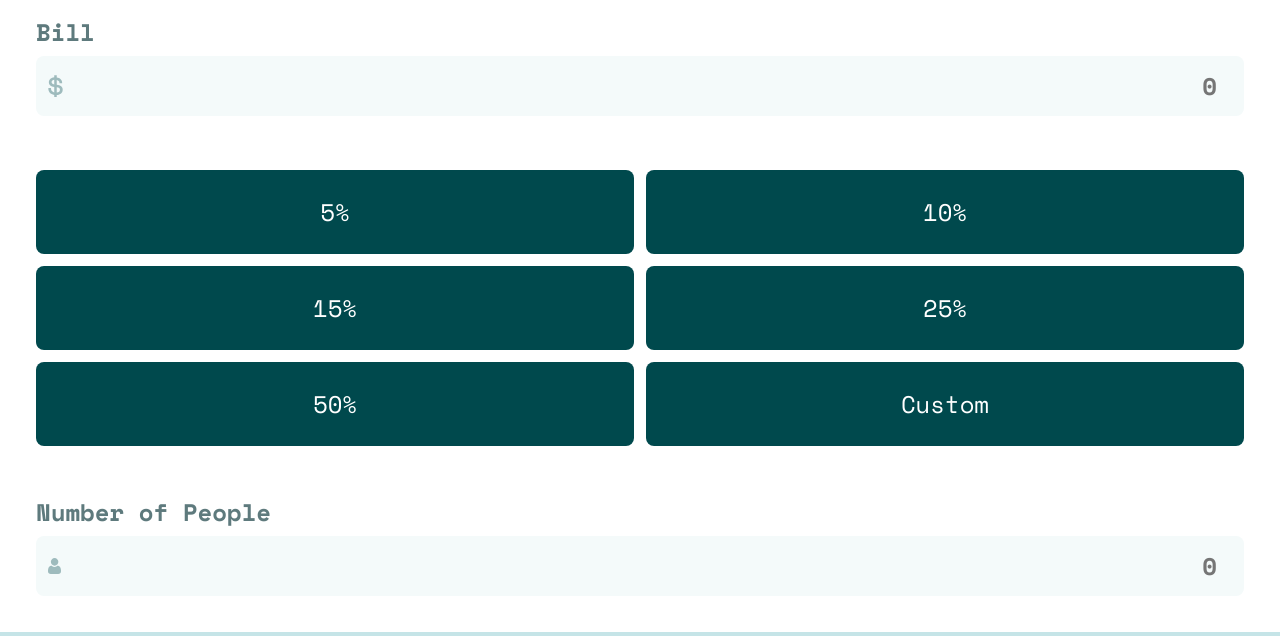
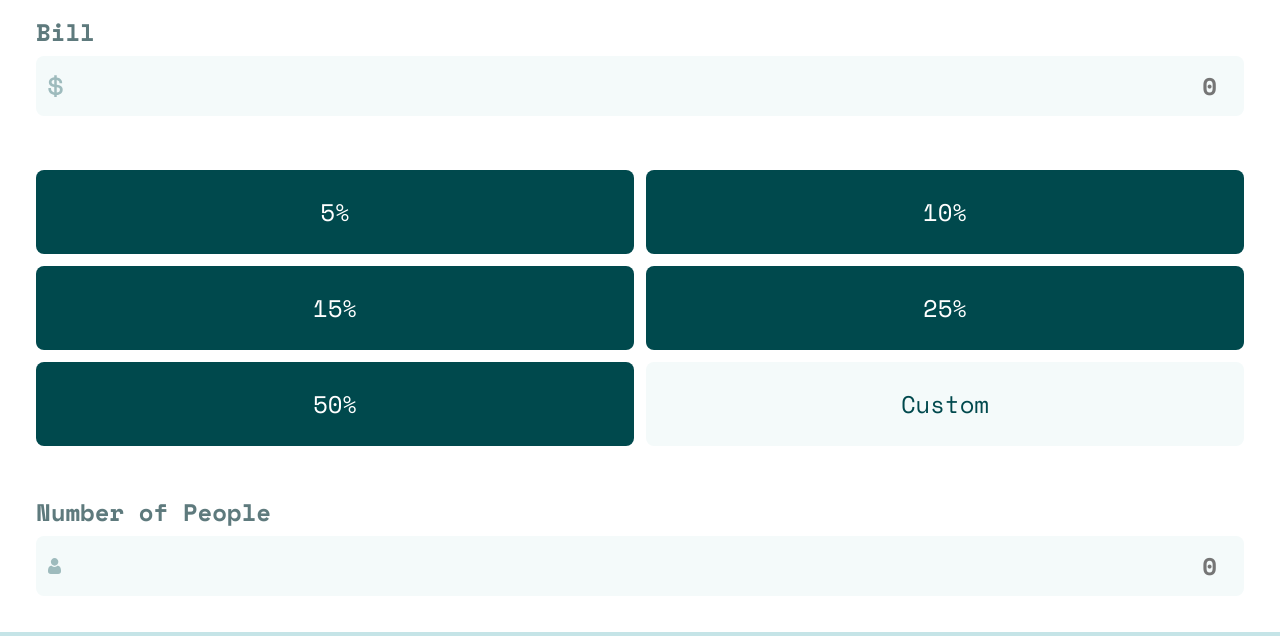
Before and after one commit to Reney17/tip-calculator_app, a plain HTML site: page index.html in a window 1280 px wide. Shown: the part 164-800 px from the top of the page. Drawn offline with nearby package versions, Linux system fonts and the light colour scheme.

Commit message:
adding styling for buttons

```diff
--- a/style.css
+++ b/style.css
@@ -72,6 +72,7 @@ section.left {
   text-align: center;
   padding: 1rem;
   border-radius: 8px;
+  cursor: pointer;
 }
 .options-grid {
   display: grid;
@@ -80,4 +81,10 @@ section.left {
 }
 .option:hover {
   background-color: hsl(172, 67%, 45%);
+  color: var(--Very-dark-cyan);
 }
+.option:nth-child(6) {
+  background-color: var(--Very-light-grayish-cyan);
+  color: var(--Very-dark-cyan);
+}
+/*----------------------BOTTON CONTAINER------------------ */
```
Also changed, not shown: index.html (+1 -2 lines).
